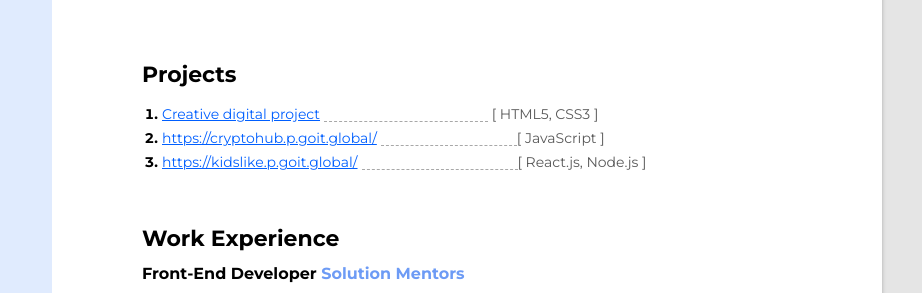
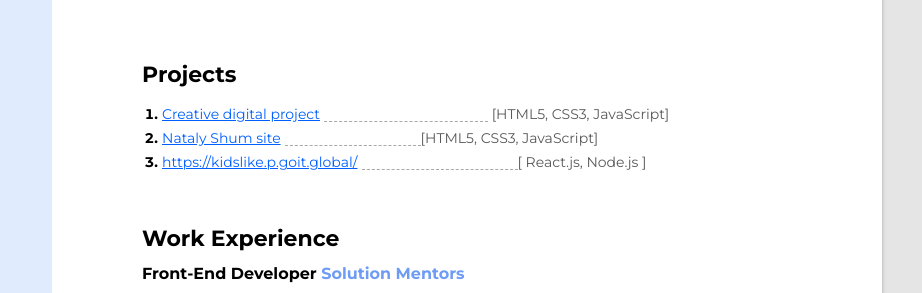
Before and after one commit to starik-den/portfolio, a plain HTML site: page index.html in a window 1280 px wide. Shown: the part 413-706 px from the top of the page, 358-1280 px from the left. Drawn offline with Linux system fonts and the light colour scheme.

Commit message:
Protfolio page: change links of projects

```diff
--- a/index.html
+++ b/index.html
@@ -35,12 +35,12 @@
                         <li>
                             <a class="list-item"
                                 href="https://starik-den.github.io/frontend_projects/creative_digital_rev02">Creative digital project</a>
-                            <span class="i1"> [ HTML5, CSS3 ] </span>
+                            <span class="i1"> [HTML5, CSS3, JavaScript] </span>
                         </li>
                         <li>
                             <a class="list-item"
-                                href="https://cryptohub.p.goit.global/">https://cryptohub.p.goit.global/</a>
-                            <span class="i2">[ JavaScript ]</span>
+                                href="https://starik-den.github.io/portfolio/natalyShum/">Nataly Shum site</a>
+                            <span class="i2">[HTML5, CSS3, JavaScript]</span>
                         </li>
                         <li>
                             <a class="list-item"
```
